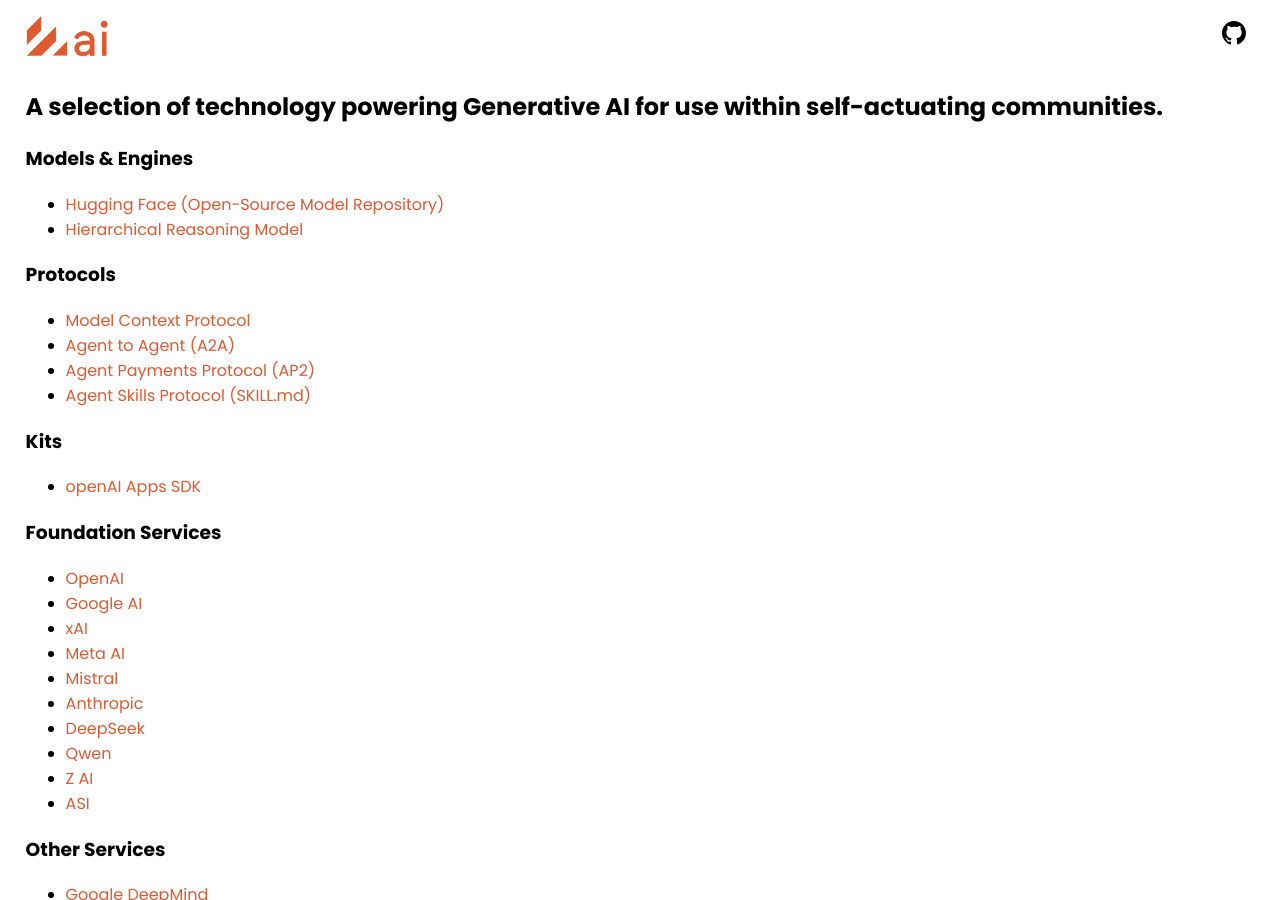
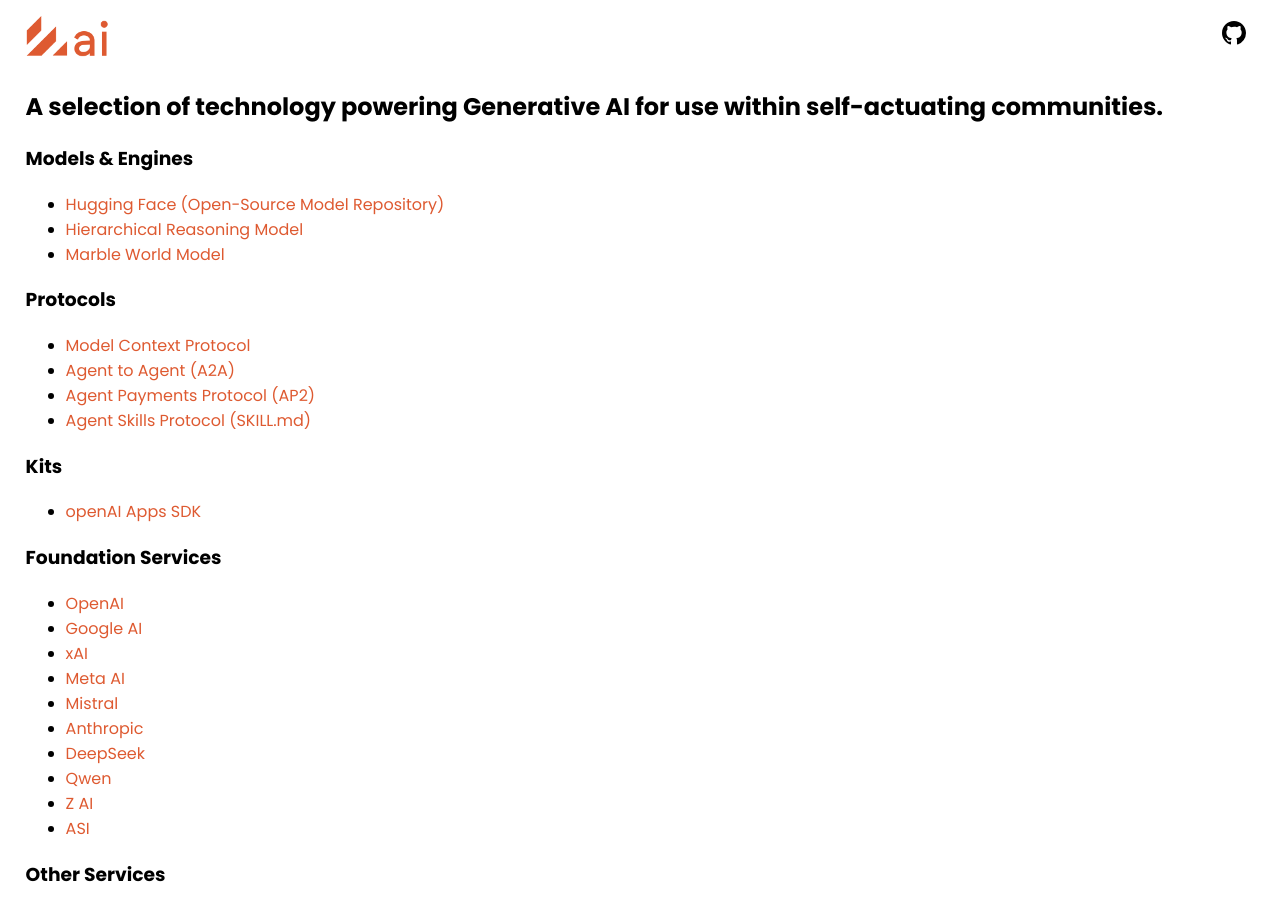
Before and after one commit to selfdriven-foundation/selfdriven-ai, a Jekyll site: the page built from docs/pages/tech.md, in a window 1280 px wide and 900 px high. Built offline with Jekyll 4.4.1, drawn with Linux system fonts in a browser that asks for light colours.

Commit message:
Update tech.md

```diff
--- a/docs/pages/tech.md
+++ b/docs/pages/tech.md
@@ -9,6 +9,7 @@
 ### Models & Engines
 - [Hugging Face (Open-Source Model Repository)](https://huggingface.co/)
 - [Hierarchical Reasoning Model](https://github.com/sapientinc/HRM)
+- [Marble World Model](https://marble.worldlabs.ai)
 
 ### Protocols
 - [Model Context Protocol](https://modelcontextprotocol.io)
```
